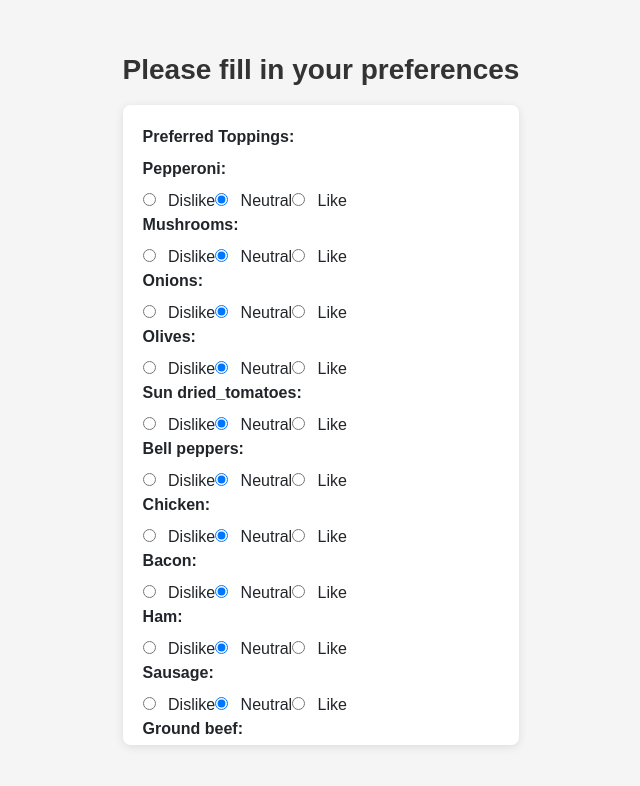
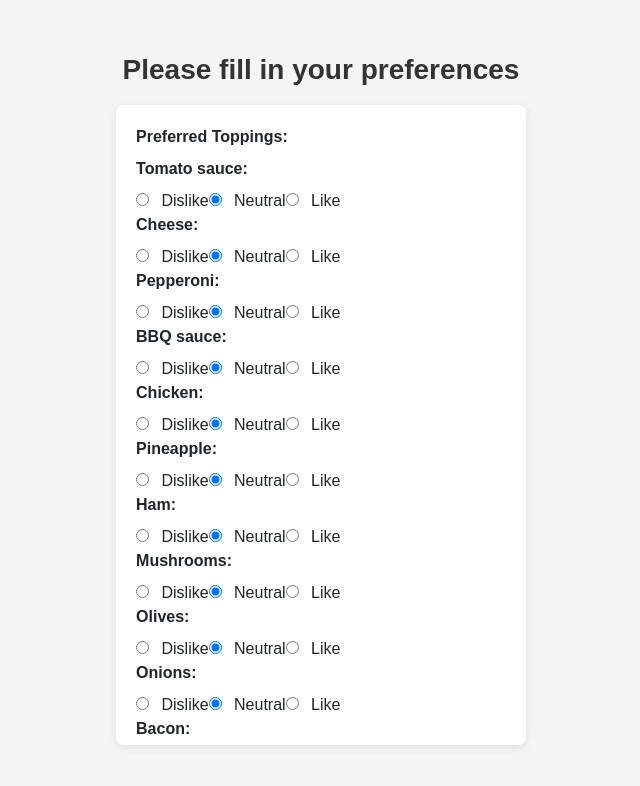
Before and after one commit to Mihai-Solescu/pizza-delivery-frontend, a React (Vite) app: page /preferences in a window 1280 px wide. Shown: the top 786 px of the page, without its empty margins (319-959 px from the left). Built offline with nearby package versions, Linux system fonts and the light colour scheme; no server answers; the HTML template or start-up script is replaced by a standard one.

Commit message:
preferences

```diff
--- a/src/pages/CartPage.jsx
+++ b/src/pages/CartPage.jsx
@@ -182,7 +182,7 @@ function CartPage() {
         }
       );
       alert('Order Confirmed!');
-      window.location.href = '/delivery';
+      window.location.href = '/deliverystatus';
     } catch (error) {
       console.log('Failed to confirm order', error);
     }
--- a/src/pages/NormalOrder.jsx
+++ b/src/pages/NormalOrder.jsx
@@ -200,7 +200,7 @@ function NormalOrder() {
       const token = localStorage.getItem('accessToken');
       try {
         const queryParams = new URLSearchParams({
-          smart: 'false',
+          smart: 'true',
           order_type: 'normal',
           budget_range: preferences.budget_range,
           is_vegetarian: preferences.is_vegetarian,
--- a/src/pages/Preferences.jsx
+++ b/src/pages/Preferences.jsx
@@ -4,44 +4,43 @@ import './Questionary.css'; // Custom CSS for styling
 
 const Preferences = () => {
   const [preferences, setPreferences] = useState({
-    favourite_sauce: 0, // default to Tomato
-    cheese_preference: 0, // default to Mozzarella
-    // Initialize toppings with a neutral preference (could be 0 for Neutral, 1 for Like, 2 for Dislike)
     toppings: {
+      tomato_sauce: 0,
+      cheese: 0,
       pepperoni: 0,
+      BBQ_sauce: 0,
+      chicken: 0,
+      pineapple: 0,
+      ham: 0,
       mushrooms: 0,
+      olives: 0,
       onions: 0,
-      olives: 0,
-      sun_dried_tomatoes: 0,
-      bell_peppers: 0,
-      chicken: 0,
       bacon: 0,
-      ham: 0,
+      jalapenos: 0,
+      spinach: 0,
+      feta_cheese: 0,
+      red_peppers: 0,
+      garlic: 0,
+      parmesan: 0,
       sausage: 0,
-      ground_beef: 0,
       anchovies: 0,
-      pineapple: 0,
       basil: 0,
       broccoli: 0,
+      mozzarella: 0,
+      ground_beef: 0,
       zucchini: 0,
-      garlic: 0,
-      jalapenos: 0,
-      BBQ_sauce: 0,
-      red_peppers: 0,
-      spinach: 0,
-      feta_cheese: 0,
+      sun_dried_tomatoes: 0
     },
     // Add the required variables for the filters
-    spicy: 0.000, // default to 0.000
-    is_meat: 0.000, // default to 0.000
-    is_vegetable: 0.000, // default to 0.000
-    cheesy: 0.000, // default to 0.000
-    sweet: 0.000, // default to 0.000
-    salty: 0.000, // default to 0.000
+    spicy: 0.000,
+    is_meat: 0.000,
+    is_vegetable: 0.000,
+    cheesy: 0.000,
+    sweet: 0.000,
+    salty: 0.000,
     is_vegetarian: false,
     is_vegan: false,
-    pizza_size: 1, // default to Medium
-    budget_range: 7.00, // default to 7
+    budget_range: 10.00,
   });
 
   // Fetch user preferences when the component mounts
@@ -54,23 +53,22 @@ const Preferences = () => {
           },
         });
 
-        // Transform the response data to fit the preferences model
         if (response.data) {
           const responseData = response.data;
 
-          // Create a new preferences object based on the API response
           const updatedPreferences = {
-            favourite_sauce: responseData.favourite_sauce || 0,
-            cheese_preference: responseData.cheese_preference || 0,
-            toppings: {}, // Initialize empty toppings
-            spiciness_level: responseData.spiciness_level || 0,
+            spicy: responseData.spicy || 0,
             is_vegetarian: responseData.is_vegetarian || false,
             is_vegan: responseData.is_vegan || false,
-            pizza_size: responseData.pizza_size || 1,
+            is_meat: responseData.is_meat || 0,
+            is_vegetable: responseData.is_vegetable || 0,
+            cheesy: responseData.cheesy || 0,
+            sweet: responseData.sweet || 0,
+            salty: responseData.salty || 0,
             budget_range: responseData.budget_range || 7,
+            toppings: {} // Initialize empty toppings
           };
 
-          // Populate the toppings based on the response data
           responseData.toppings.forEach(topping => {
             updatedPreferences.toppings[topping.name] = topping.preference;
           });
@@ -277,7 +275,7 @@ const Preferences = () => {
         {/* Budget Range */}
         <div className="form-group">
           <label>
-            Budget Range:
+            Maximum budget:
             <input
               type="number"
               value={preferences.budget_range}
```
Also changed, not shown: src/pages/QuickOrder.jsx (indentation only), 1 other file (tests, documents, lock files or other folders).
